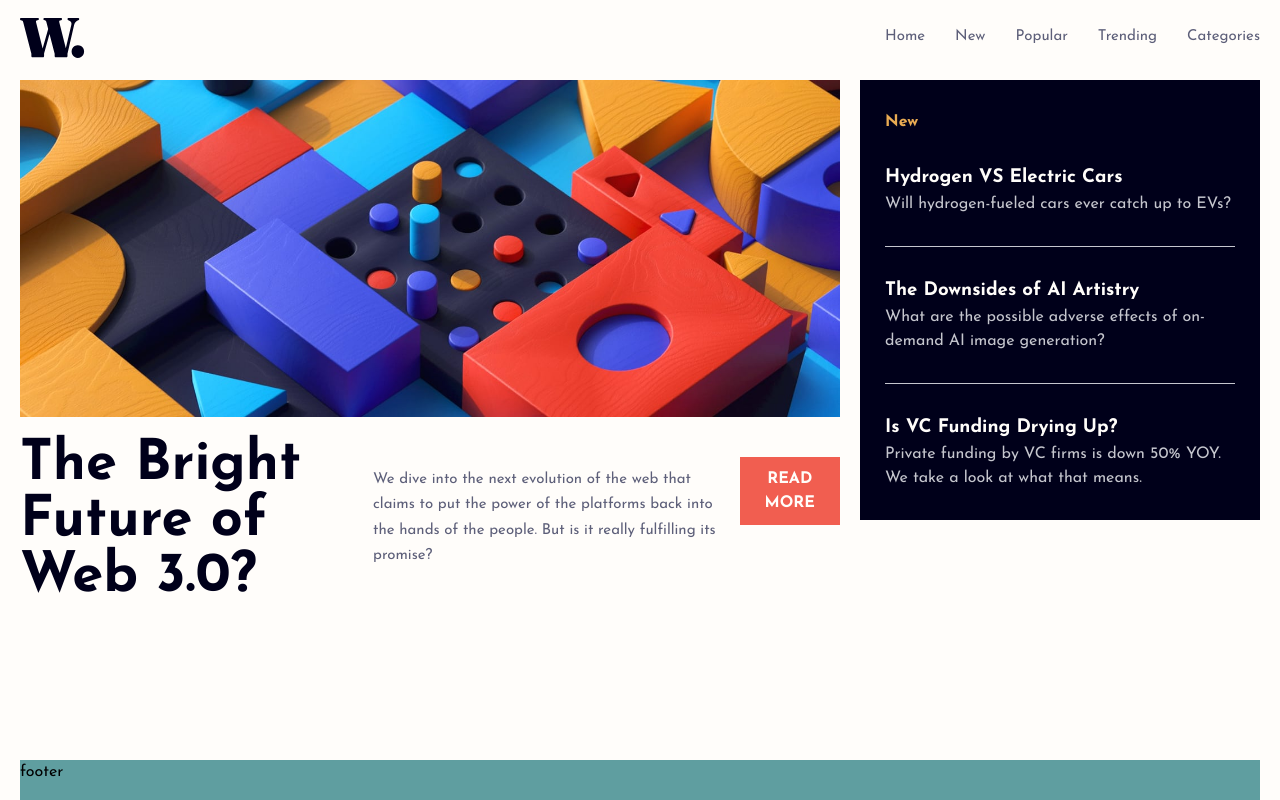
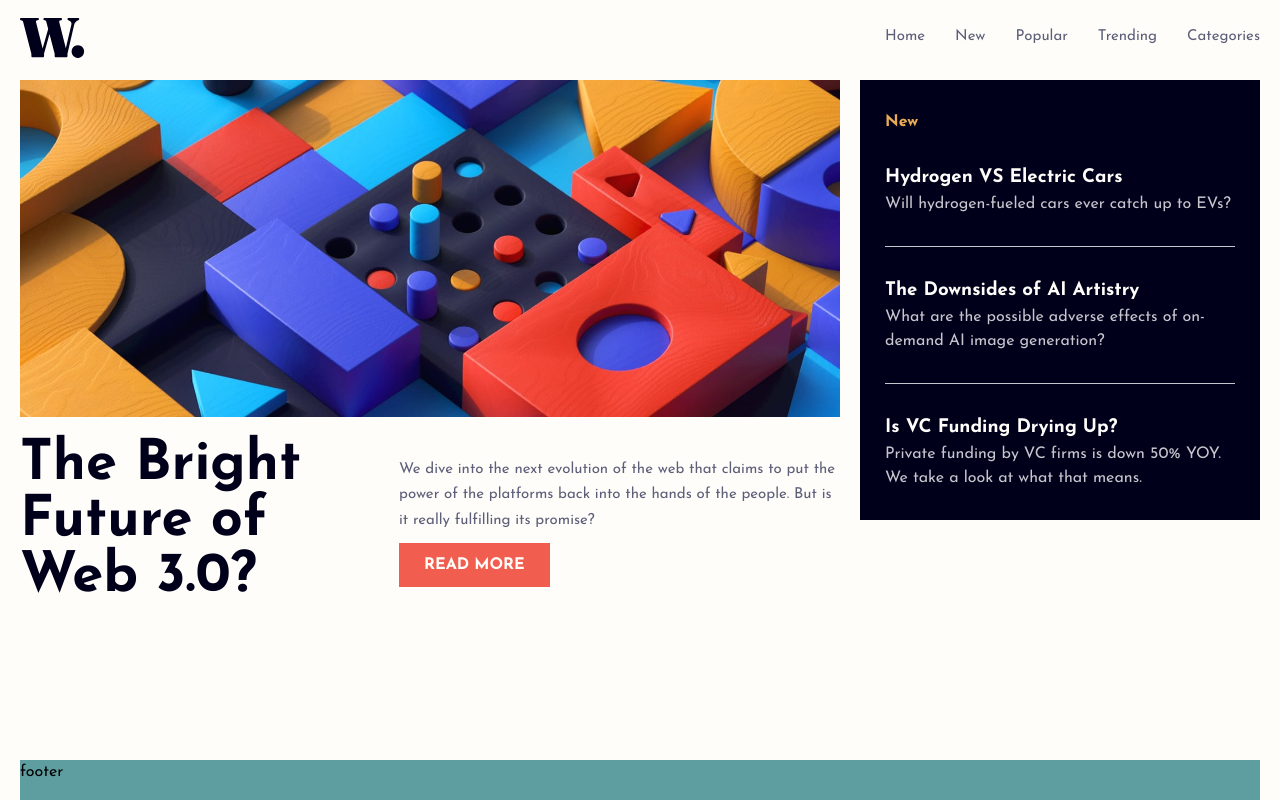
Before and after one commit to Mariano7M/News-Homepage, a React (Vite) app: page / in a window 1280 px wide. Built offline with nearby package versions, Linux system fonts and the light colour scheme.

Commit message:
Fix: fixing styles on main and aside news

```diff
--- a/src/Components/AsideNews.css
+++ b/src/Components/AsideNews.css
@@ -2,6 +2,7 @@
 	background-color: rgb(var(--clr-very-dark-blue));
 	padding-top: 30px;
 	padding-inline: 25px;
+	margin: 40px 0;
 }
 
 .aside-news__title {
@@ -28,5 +29,6 @@
 @media (min-width: 456px) {
 	.aside-news {
 		min-width: 400px;
+		margin: 0;
 	}
 }
--- a/src/Components/MainNews.css
+++ b/src/Components/MainNews.css
@@ -54,10 +54,6 @@
 		flex: 2 1 auto;
 	}
 
-	.main-news__content-wrapper {
-		flex-direction: row;
-	}
-
 	.main-news__content {
 		flex: 0 1 auto;
 	}
```
